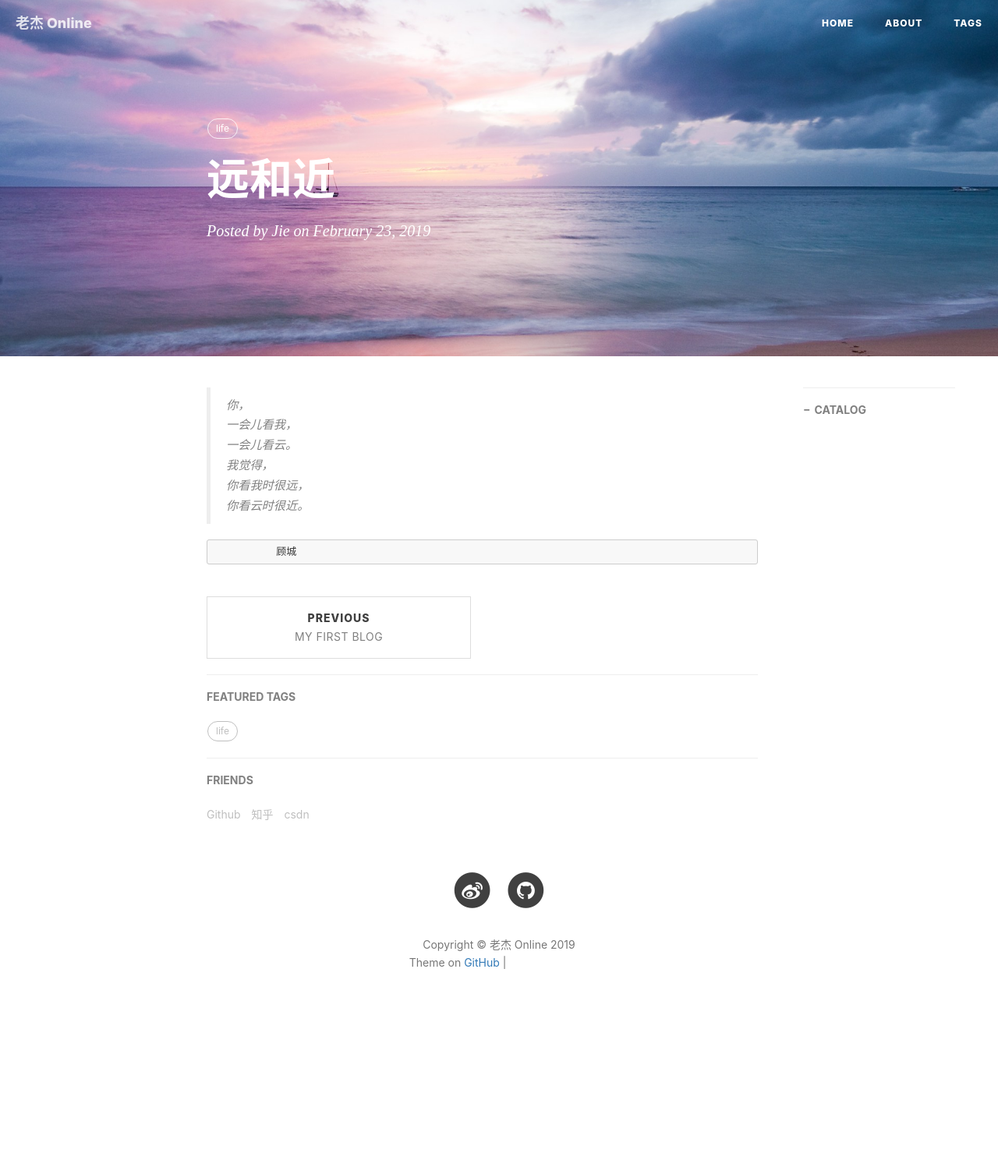
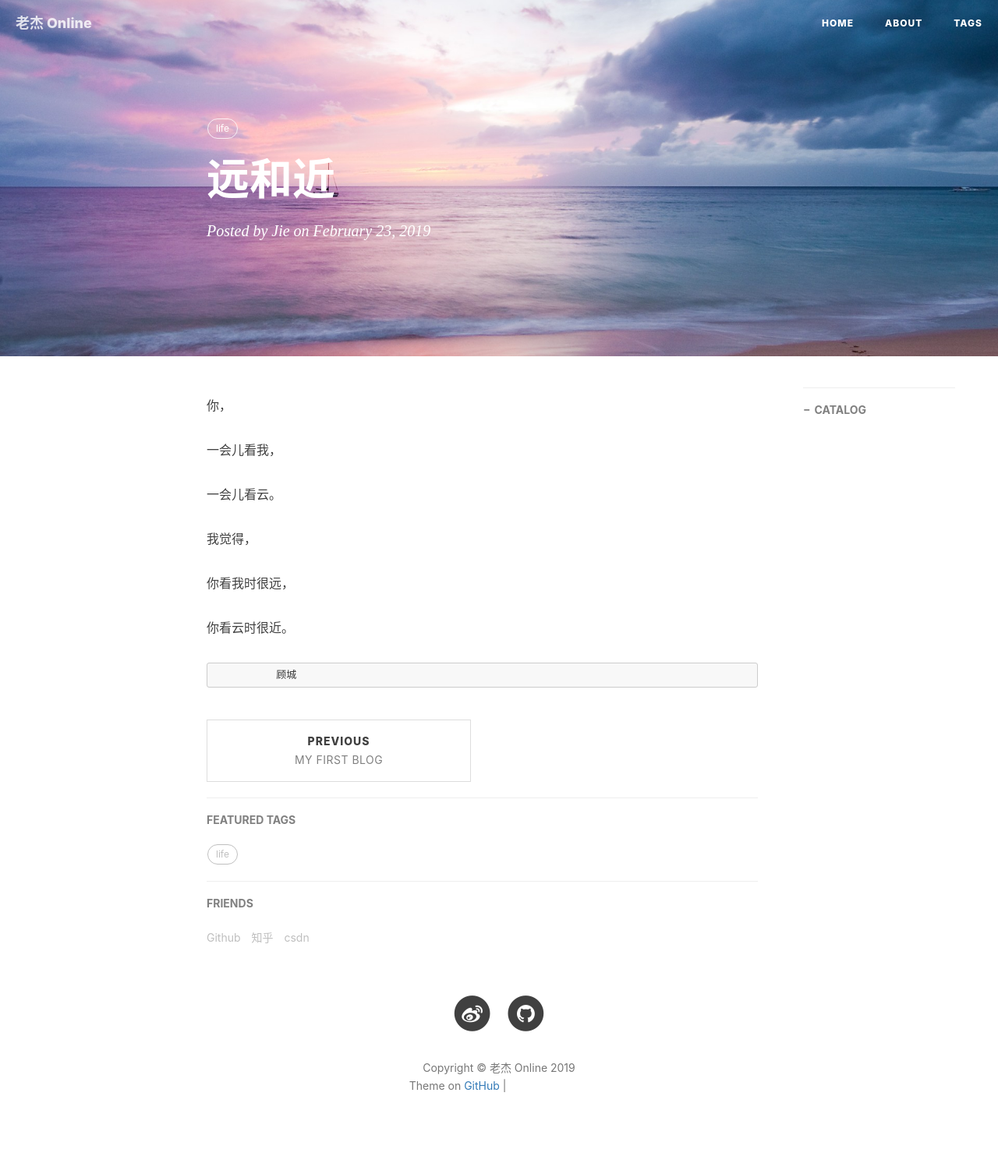
Before and after one commit to freejjj/freejjj.github.io, a Jekyll site: the page built from _posts/2019-02-13-gucheng-2019.md, in a window 1280 px wide. Shown: the whole page at 78% size. Built offline with Jekyll 4.4.1, drawn with Linux system fonts in a browser that asks for light colours; nearby versions of some CDN libraries; comment, search, counter and statistics services are not loaded; before the commit the page ends 1339 px from its top, so only the background shows below that; grey boxes are pictures that could not be loaded.

```diff
--- a/_posts/2019-02-13-gucheng-2019.md
+++ b/_posts/2019-02-13-gucheng-2019.md
@@ -11,16 +11,16 @@ tags:                               #标签
 ---
 
 
->你，
->
->一会儿看我，
->
->一会儿看云。
->
->我觉得，
->
->你看我时很远，
->
->你看云时很近。
+你，
+
+一会儿看我，
+
+一会儿看云。
+
+我觉得，
+
+你看我时很远，
+
+你看云时很近。
 
               顾城
```
